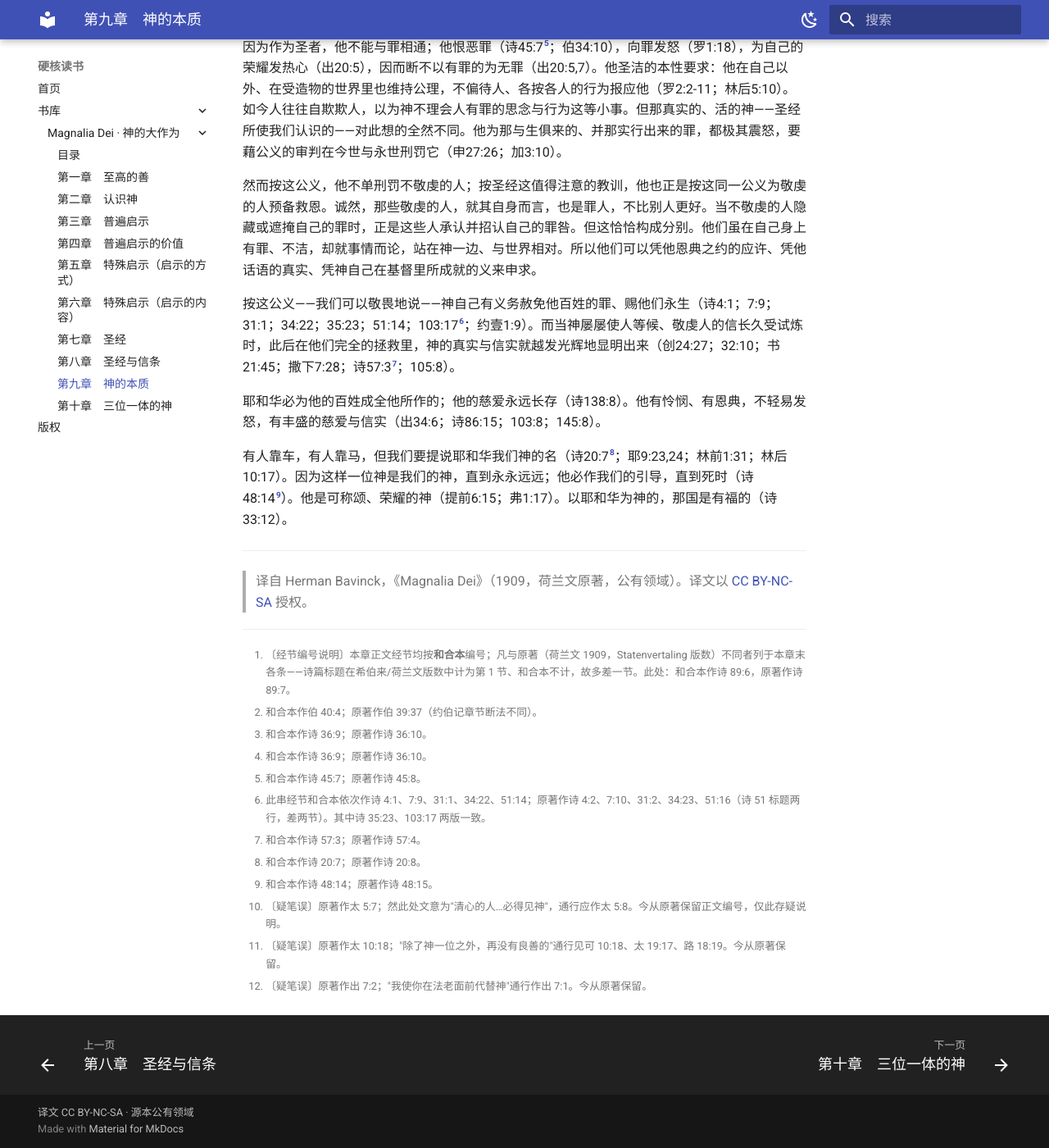
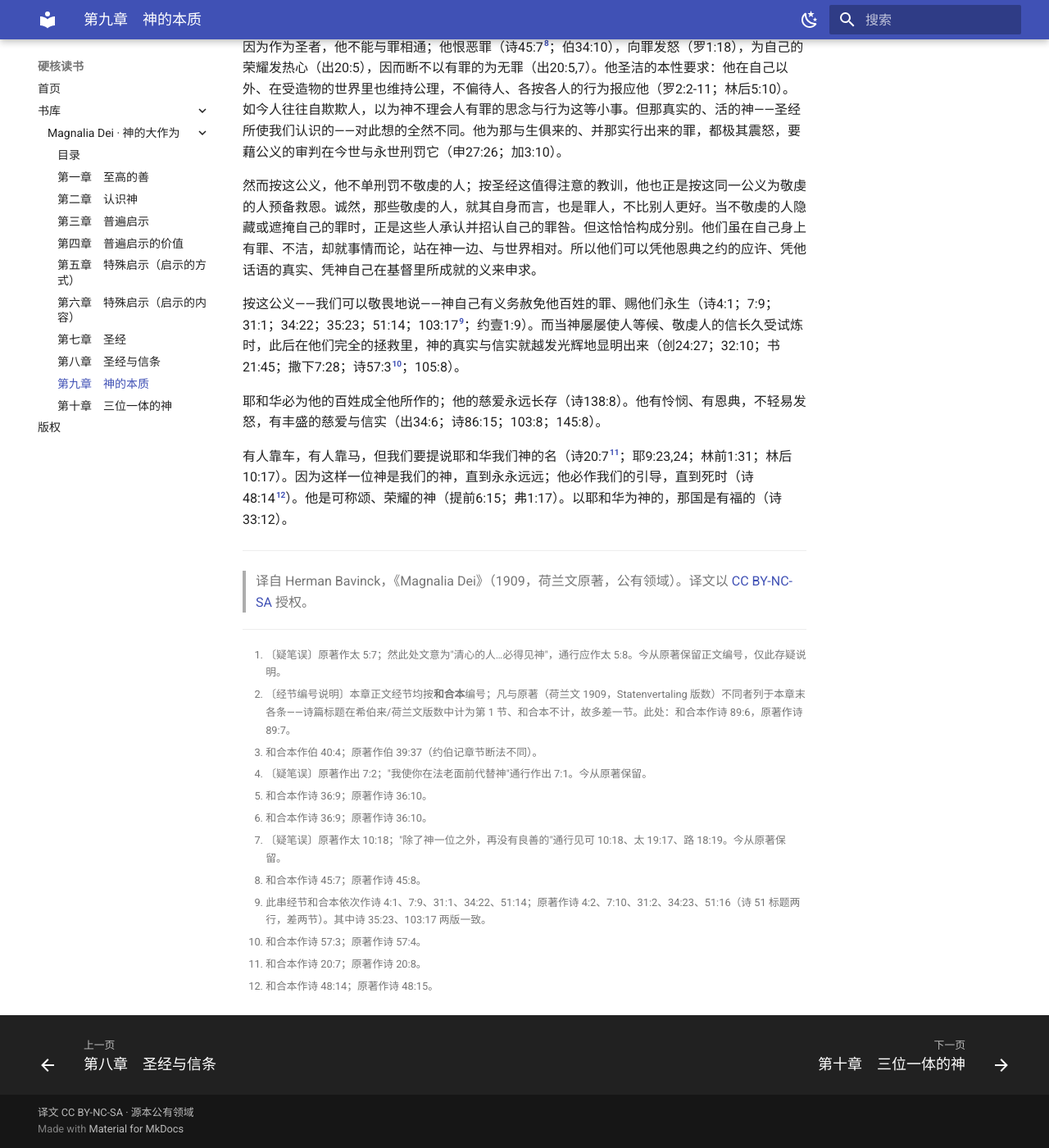
Before and after one commit to DZBohan/reformed-reading, an MkDocs documentation site: the page built from docs/books/magnalia-dei/09.md, in a window 1280 px wide and 1400 px high, scrolled down 7215 px. Shown: the whole window at 82% size. Built offline with MkDocs 1.6.1 and Material for MkDocs 9.7.7, drawn with Linux system fonts in a browser that asks for light colours.

Commit message:
ch2/ch9：脚注定义按正文出现顺序重排，修文内标注跳号
Co-Authored-By: Claude Opus 4.8 <noreply@anthropic.com>

```diff
--- a/docs/books/magnalia-dei/09.md
+++ b/docs/books/magnalia-dei/09.md
@@ -92,19 +92,18 @@
 
 有人靠车，有人靠马，但我们要提说耶和华我们神的名（诗20:7[^hb-ps20]；耶9:23,24；林前1:31；林后10:17）。因为这样一位神是我们的神，直到永永远远；他必作我们的引导，直到死时（诗48:14[^hb-ps48]）。他是可称颂、荣耀的神（提前6:15；弗1:17）。以耶和华为神的，那国是有福的（诗33:12）。
 
-
+[^er-mt5]: 〔疑笔误〕原著作太 5:7；然此处文意为"清心的人…必得见神"，通行应作太 5:8。今从原著保留正文编号，仅此存疑说明。
 [^hb-ps89]: 〔经节编号说明〕本章正文经节均按**和合本**编号；凡与原著（荷兰文 1909，Statenvertaling 版数）不同者列于本章末各条——诗篇标题在希伯来/荷兰文版数中计为第 1 节、和合本不计，故多差一节。此处：和合本作诗 89:6，原著作诗 89:7。
 [^hb-job40]: 和合本作伯 40:4；原著作伯 39:37（约伯记章节断法不同）。
+[^er-ex7]: 〔疑笔误〕原著作出 7:2；"我使你在法老面前代替神"通行作出 7:1。今从原著保留。
 [^hb-ps36]: 和合本作诗 36:9；原著作诗 36:10。
 [^hb-ps36b]: 和合本作诗 36:9；原著作诗 36:10。
+[^er-mt10]: 〔疑笔误〕原著作太 10:18；"除了神一位之外，再没有良善的"通行见可 10:18、太 19:17、路 18:19。今从原著保留。
 [^hb-ps45]: 和合本作诗 45:7；原著作诗 45:8。
 [^hb-cluster]: 此串经节和合本依次作诗 4:1、7:9、31:1、34:22、51:14；原著作诗 4:2、7:10、31:2、34:23、51:16（诗 51 标题两行，差两节）。其中诗 35:23、103:17 两版一致。
 [^hb-ps57]: 和合本作诗 57:3；原著作诗 57:4。
 [^hb-ps20]: 和合本作诗 20:7；原著作诗 20:8。
 [^hb-ps48]: 和合本作诗 48:14；原著作诗 48:15。
-[^er-mt5]: 〔疑笔误〕原著作太 5:7；然此处文意为"清心的人…必得见神"，通行应作太 5:8。今从原著保留正文编号，仅此存疑说明。
-[^er-mt10]: 〔疑笔误〕原著作太 10:18；"除了神一位之外，再没有良善的"通行见可 10:18、太 19:17、路 18:19。今从原著保留。
-[^er-ex7]: 〔疑笔误〕原著作出 7:2；"我使你在法老面前代替神"通行作出 7:1。今从原著保留。
 
 
 ---
```
Also changed, not shown: docs/books/magnalia-dei/02.md (+1 -1 lines).
